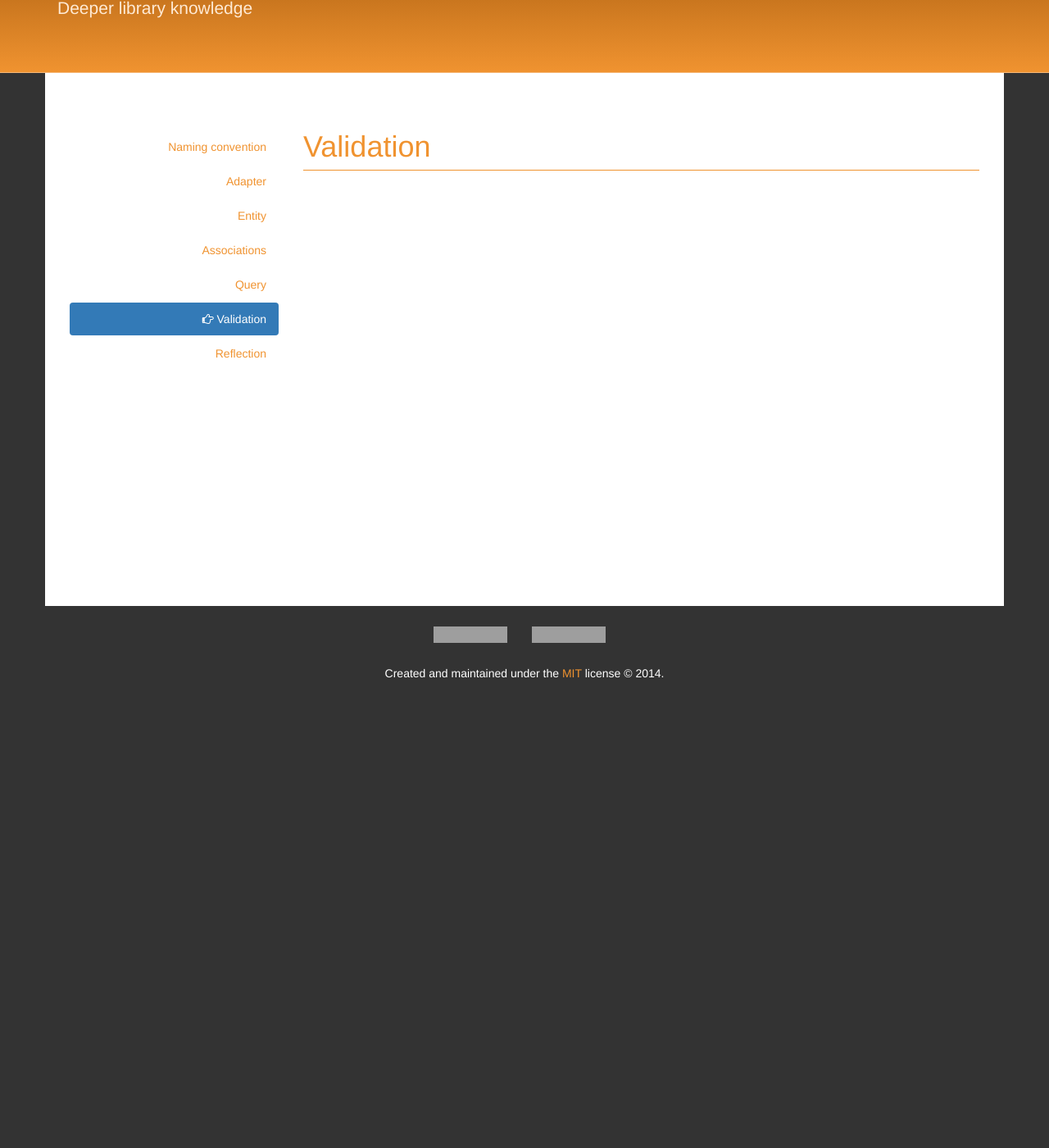
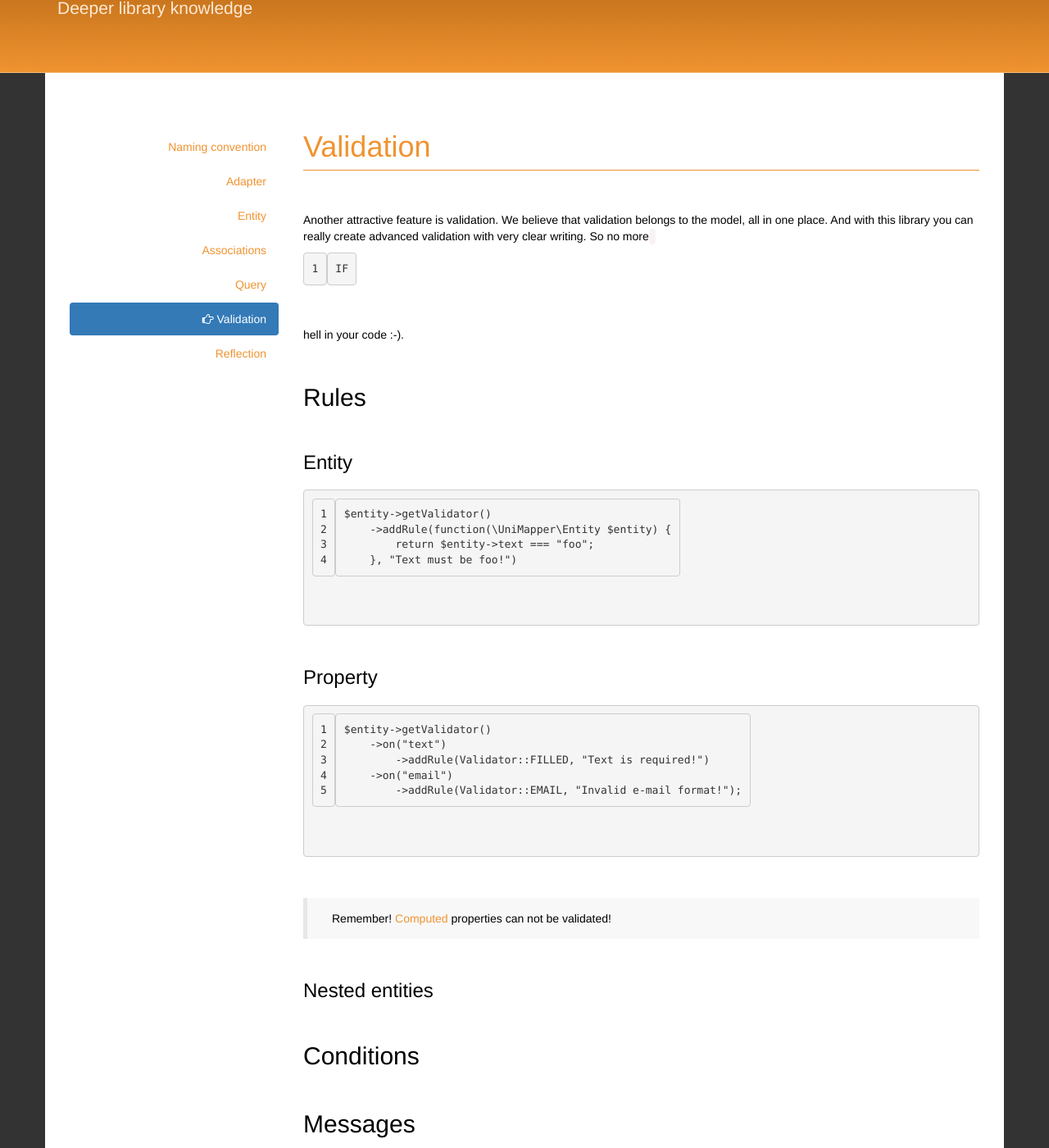
Before and after one commit to unimapper/unimapper.github.io, a Jekyll site: the page built from docs/reference/validation.md, in a window 1280 px wide and 1400 px high, scrolled down 204 px. Shown: the whole window at 82% size. Built offline with Jekyll 4.4.1, drawn with Linux system fonts in a browser that asks for light colours; nearby versions of some CDN libraries; the repository's description, which GitHub fills in, is left out; before the commit the page ends 1060 px from its top, so only the background shows below that; grey boxes are pictures that could not be loaded.

Commit message:
docs: validations

```diff
--- a/docs/reference/validation.md
+++ b/docs/reference/validation.md
@@ -3,3 +3,32 @@ layout: docs
 title: Validation
 permalink: /docs/reference/validation/
 ---
+
+Another attractive feature is validation. We believe that validation belongs to the model, all in one place. And with this library you can really create advanced validation with very clear writing. So no more `IF` hell in your code :-).
+
+## Rules
+
+### Entity
+~~~ php
+$entity->getValidator()
+    ->addRule(function(\UniMapper\Entity $entity) {
+        return $entity->text === "foo";
+    }, "Text must be foo!")
+~~~
+
+### Property
+~~~ php
+$entity->getValidator()
+    ->on("text")
+        ->addRule(Validator::FILLED, "Text is required!")
+    ->on("email")
+        ->addRule(Validator::EMAIL, "Invalid e-mail format!");
+~~~
+
+> Remember! [Computed]({{ site.baseUrl }}/docs/reference/entity/#computed) properties can not be validated!
+
+### Nested entities
+
+## Conditions
+
+## Messages
```
